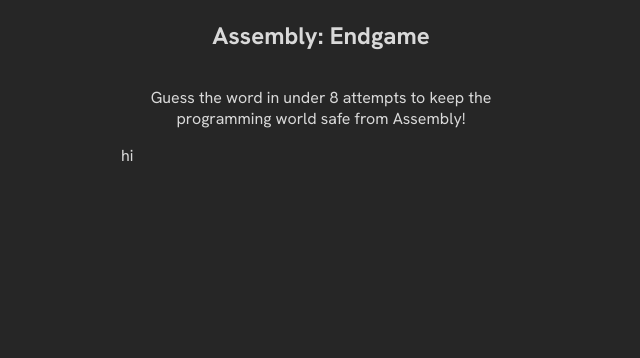
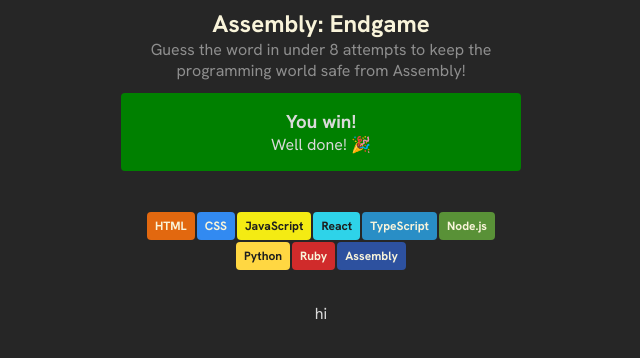
Before and after one commit to GasserElsayed07/assembly_hang_man, a React (Vite) app: page / in a window 1280 px wide. Shown: the top 358 px of the page, without its empty margins (319-959 px from the left). Built offline with nearby package versions, Linux system fonts and the light colour scheme.

Commit message:
Add languages and a you won message

```diff
--- a/src/App.jsx
+++ b/src/App.jsx
@@ -1,11 +1,33 @@
-import { useState } from "react";
-import Header from "./Header.jsx"
+import { useState, useEffect } from "react";
+import Header from "./Header.jsx";
 import "./styles/App.css";
+import { languages } from "./languages.js";
+import Language from "./language.jsx";
 
 export default function App() {
+  const [langs, setLangs] = useState([]);
+
+  useEffect(() => {
+    setLangs(
+      languages.map((lang, index) => (
+        <Language
+          key={index}
+          name={lang.name}
+          background={lang.backgroundColor}
+          color={lang.color}
+          id={index}
+        />
+      ))
+    );
+  }, []);
   return (
     <>
       <Header />
+      <div className="status">
+        <h3>You win!</h3>
+        <p>Well done! 🎉</p>
+      </div>
+      <section className="languages">{langs}</section>
       <main>hi</main>
     </>
   );
--- /dev/null
+++ b/src/language.jsx
@@ -0,0 +1,25 @@
+
+
+export default function Language(props){
+
+    const style = {
+        backgroundColor: props.background || "red",
+        color: props.color || "white",
+        fontFamily: "Hanken Grotesk",
+        padding: "8px",
+        borderRadius: "4px",
+        margin: "1px",
+
+        fontWeight: "700",
+        fontStyle: "Bold",
+        fontSize: "12px",
+        leadingTrim: "NONE",
+        lineHeight: "100%",
+        letterSpacing: "0%",
+        textAlign: "center",
+
+    }
+    return(
+        <p style={style}>{props.name || "Default Language"}</p>
+    )
+}
--- /dev/null
+++ b/src/languages.js
@@ -0,0 +1,47 @@
+export const languages = [
+    {
+        name: "HTML",
+        backgroundColor: "#E2680F",
+        color: "#F9F4DA",
+    },
+    {
+        name: "CSS",
+        backgroundColor: "#328AF1",
+        color: "#F9F4DA",
+    },
+    {
+        name: "JavaScript",
+        backgroundColor: "#F4EB13",
+        color: "#1E1E1E",
+    },
+    {
+        name: "React",
+        backgroundColor: "#2ED3E9",
+        color: "#1E1E1E",
+    },
+    {
+        name: "TypeScript",
+        backgroundColor: "#298EC6",
+        color: "#F9F4DA",
+    },
+    {
+        name: "Node.js",
+        backgroundColor: "#599137",
+        color: "#F9F4DA",
+    },
+    {
+        name: "Python",
+        backgroundColor: "#FFD742",
+        color: "#1E1E1E",
+    },
+    {
+        name: "Ruby",
+        backgroundColor: "#D02B2B",
+        color: "#F9F4DA",
+    },
+    {
+        name: "Assembly",
+        backgroundColor: "#2D519F",
+        color: "#F9F4DA",
+    },
+]
--- a/src/styles/App.css
+++ b/src/styles/App.css
@@ -1,3 +1,7 @@
+*{
+  margin: 0;
+}
+
 body {
   font-family: "Hanken Grotesk", Arial, sans-serif;
   background-color: #262626;
@@ -6,4 +10,36 @@ body {
   height: 100vh;
   display: flex;
   justify-content: center;
+
 }
+
+div#root{
+  display: flex;
+  flex-direction: column;
+  align-items: center;
+}
+
+.status{
+  display:flex;
+  flex-direction: column;
+  align-items: center;
+  width: 384px;
+  background-color: green;
+  border-radius: 4px;
+  padding: 16px 8px 16px 8px;
+  margin-block: 8px;
+}
+.status h3{
+  margin: 0;
+}
+.status p{
+  margin: 0;
+}
+
+section.languages{
+  display: flex;
+  max-width: 400px;
+  flex-wrap: wrap;
+  justify-content: center;
+  margin-block: 32px;
+}
--- a/src/styles/header.css
+++ b/src/styles/header.css
@@ -3,9 +3,13 @@ header{
     justify-content: center;
     flex-direction: column;
     align-items: center;
+    color: #F9F4DA;
+    margin-top: 8px;
+    margin-bottom: 4px;
 }
 
 header p{
     max-width: 400px;
     text-align: center;
+    color: #8E8E8E;
 }
```
